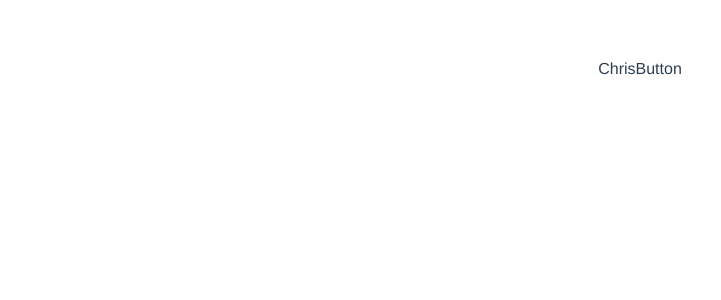
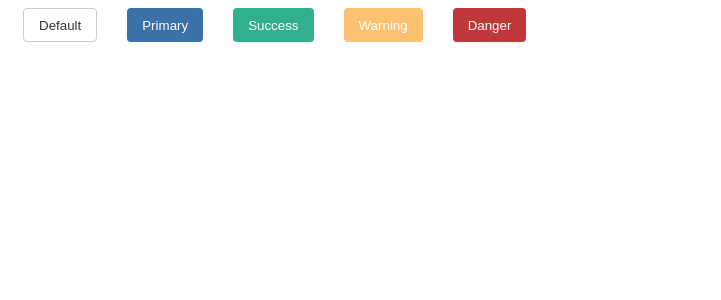
Before and after one commit to chrischen0405/chris-ui, a Vue app: page / in a window 1280 px wide. Shown: the top 300 px of the page, without its empty margins (0-721 px from the left). Built offline with nearby package versions, Linux system fonts and the light colour scheme.

Commit message:
feat: add ChrisButton

```diff
--- a/src/App.vue
+++ b/src/App.vue
@@ -1,23 +1,49 @@
 <template>
     <div id="app">
-        <chris-button></chris-button>
+        <div class="btn-list">
+            <chris-button @click="onClick('Default')">
+                Default
+            </chris-button>
+            <chris-button type="primary" @click="onClick('Primary')">
+                Primary
+            </chris-button>
+            <chris-button type="success" @click="onClick('Success')">
+                Success
+            </chris-button>
+            <chris-button type="warning" @click="onClick('Warning')">
+                Warning
+            </chris-button>
+            <chris-button type="danger" @click="onClick('Danger')">
+                Danger
+            </chris-button>
+        </div>
     </div>
 </template>
 
 <script>
 
 export default {
-    name: 'App'
+    name: 'App',
+    methods: {
+        onClick (type) {
+            console.log('click!', type)
+        }
+    }
 }
 </script>
 
-<style>
+<style lang="scss">
 #app {
     font-family: Avenir, Helvetica, Arial, sans-serif;
     -webkit-font-smoothing: antialiased;
     -moz-osx-font-smoothing: grayscale;
-    text-align: center;
-    color: #2c3e50;
-    margin-top: 60px;
+}
+
+.btn-list {
+    display: flex;
+    flex-direction: row;
+    .chris-button {
+        margin: 0 15px;
+    }
 }
 </style>
--- a/src/libs/chris-ui/ChrisButton/index.vue
+++ b/src/libs/chris-ui/ChrisButton/index.vue
@@ -1,15 +1,71 @@
 <template>
-    <div>
-        ChrisButton
-    </div>
+    <button
+            @click="emitClick"
+            :class="['chris-button', `btn-${ type }`]">
+        <slot></slot>
+    </button>
 </template>
 
 <script>
+const typeMap = [
+    'default',
+    'primary',
+    'success',
+    'warning',
+    'danger'
+]
+
 export default {
-    name: 'ChrisButton'
+    name: 'ChrisButton',
+    props: {
+        type: {
+            type: String,
+            default: 'default',
+            validate (value) {
+                return typeMap.includes(value)
+            }
+        }
+    },
+    methods: {
+        emitClick (e) {
+            this.$emit('click', e)
+        }
+    }
 }
 </script>
 
-<style scoped>
+<style scoped lang="scss">
+.chris-button {
+    height: 34px;
+    padding: 0 15px;
+    border: none;
+    border-radius: 4px;
+    cursor: pointer;
 
+    &.btn-default {
+        background-color: $--color-white;
+        color: #333;
+        border: 1px solid #ccc;
+    }
+
+    &.btn-primary {
+        background-color: $--color-primary;
+        color: $--color-white;
+    }
+
+    &.btn-success {
+        background-color: $--color-success;
+        color: $--color-white;
+    }
+
+    &.btn-warning {
+        background-color: $--color-warning;
+        color: $--color-white;
+    }
+
+    &.btn-danger {
+        background-color: $--color-danger;
+        color: $--color-white;
+    }
+}
 </style>
```
